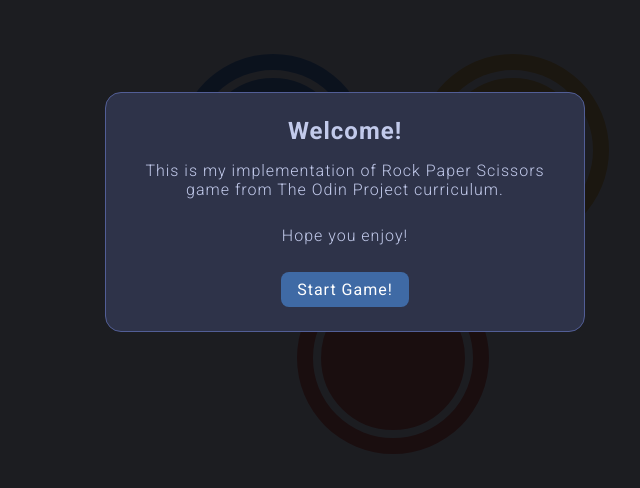
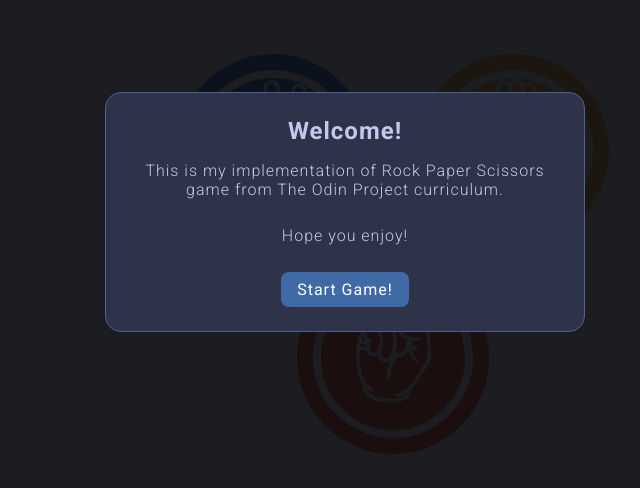
Before and after one commit to MadMaia3D/odin-rock-paper-scissors-game, a plain HTML site: page index.html in a window 1280 px wide. Shown: the part 188-676 px from the top of the page, 295-935 px from the left. Drawn offline with Linux system fonts and the light colour scheme.

Commit message:
add: hand images

```diff
--- a/style.css
+++ b/style.css
@@ -160,17 +160,17 @@ h1 {
 
 /* ########## BUTTONS ICONS ########## */
 .choice-rock .icon {
-    background: url("./references/CartoonHandRock.png");
+    background: url("./resources/icon_hand_rock.png");
     background-position: center;
     background-size: cover;
 }
 .choice-scissors .icon {
-    background: url("./references/CartoonHandScissors.png");
+    background: url("./resources/icon_hand_scissors.png");
     background-position: center;
     background-size: cover;
 }
 .choice-paper .icon {
-    background: url("./references/CartoonHandPaper.png");
+    background: url("./resources/icon_hand_paper.png");
     background-position: center;
     background-size: cover;
 }
```
Also changed, not shown: resources/icon_hand_paper.png (added), resources/icon_hand_rock.png (added), resources/icon_hand_scissors.png (added), 1 other file.
